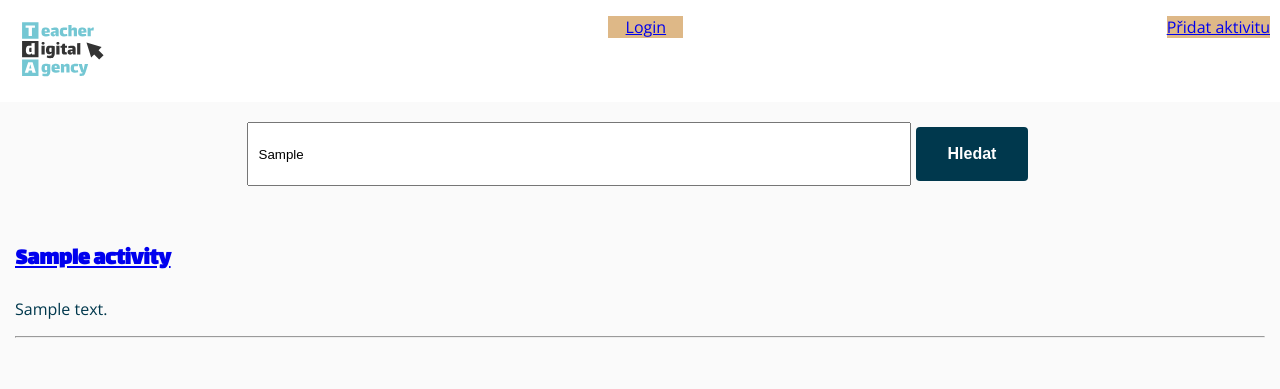
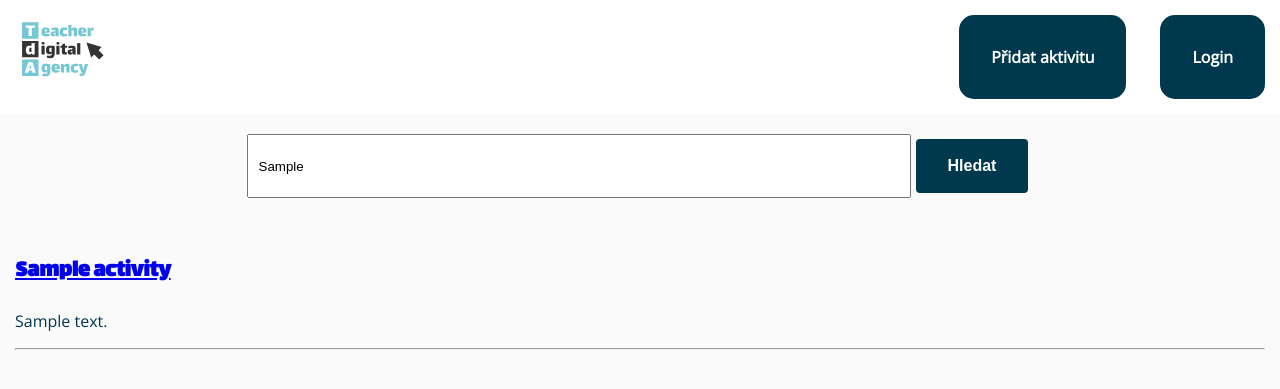
Before and after one commit to Pero-coder/TdA24-GRF-Banana-in-Microwave, a Flask app: template templates/homepage.html in a window 1280 px wide. Shown: the top 389 px of the page. Run offline with Flask 3, Linux system fonts and the light colour scheme; the template is opened without the code that fills it: most values are stand-ins (such as "Sample title", 1, 10 or a date in 2020); parts of the project's set-up code (start-up, migrations or seed data) failed here and were passed over.

Commit message:
Refactor homepage.html to use link buttons instead of divs

```diff
--- a/templates/homepage.html
+++ b/templates/homepage.html
@@ -59,17 +59,14 @@
 
         <a href="/"><img class="logo" src="{{url_for('static', filename='logo.svg')}}" alt="logo"></a>
 
-        <a style="float: right; min-height: 40px; min-width: 75px;" href="/login">
-            <div style="background-color: burlywood;">
-                <p style="text-align: center;">Login</p>
-            </div>
-        </a>
-
-        <a style="float: right; min-height: 40px; min-width: 75px; margin-right: 10px;" href="/tvorba-aktivity">
-            <div style="background-color: burlywood;">
-                <p style="text-align: center;">Přidat aktivitu</p>
-            </div>
-        </a>
+        <div>
+            <a class="link-button" href="/tvorba-aktivity">
+                <p>Přidat aktivitu</p>
+            </a>
+            <a class="link-button" href="/login">
+                <p>Login</p>
+            </a>
+        </div>
     </div>
 
     <div style="display: flex; justify-content: center; margin: 20px 0;">
```
